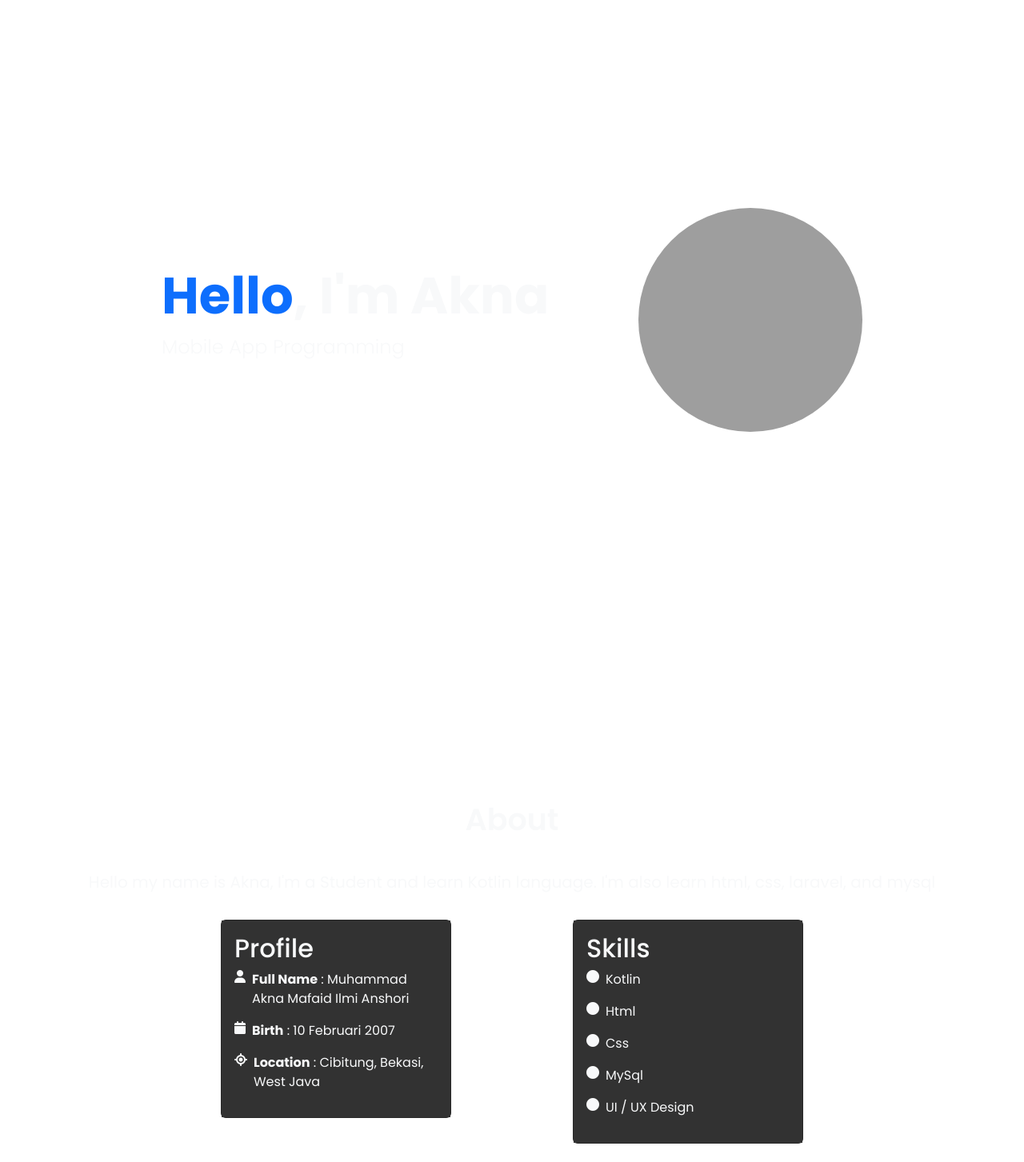
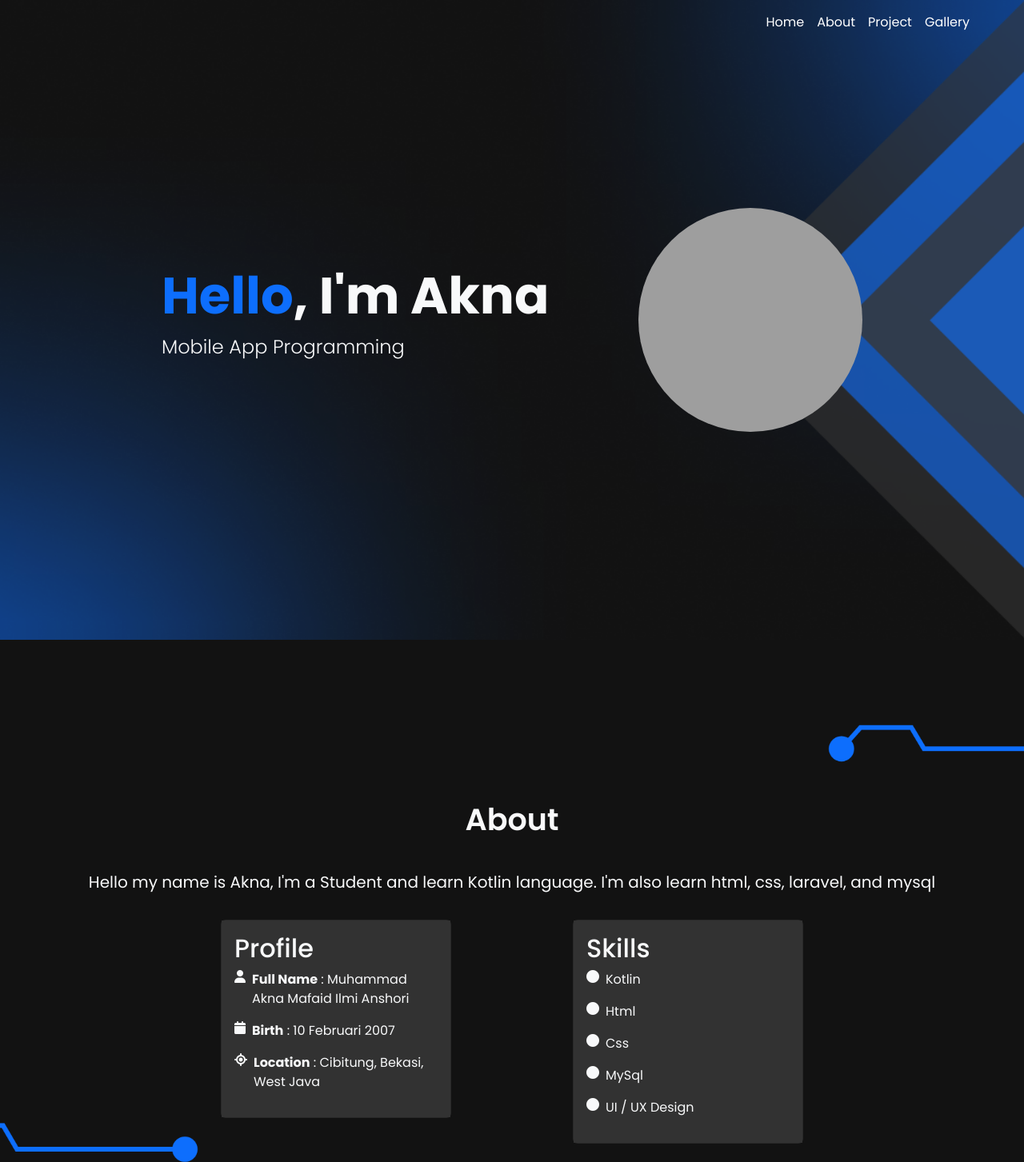
Before and after one commit to aorync/akna-portofolio, a plain HTML site: page index.html in a window 1280 px wide. Shown: the top 1453 px of the page at 80% size. Drawn offline with nearby package versions, Linux system fonts and the light colour scheme; the site is published under a folder, as on GitHub Pages, so addresses that start at the root find nothing.

Commit message:
Update style.css

```diff
--- a/style.css
+++ b/style.css
@@ -30,7 +30,8 @@
 
 #home{
     min-height: 100vh ;
-    background: url(/asset/bg1.png);
+    background: #121212;
+    background: url(asset/bg1.png);
     background-position: center center;
     background-size: cover;
 }
@@ -56,7 +57,8 @@
 
 #about{
     min-height: 100vh;
-    background: url(/asset/bg2.png);
+    background: #121212;
+    background: url(asset/bg2.png);
     background-size: cover;
     background-position: center;
 }
```
